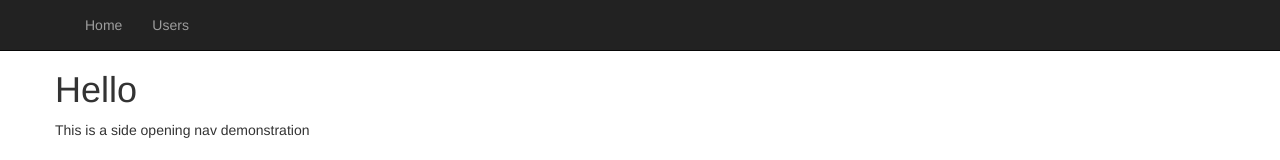
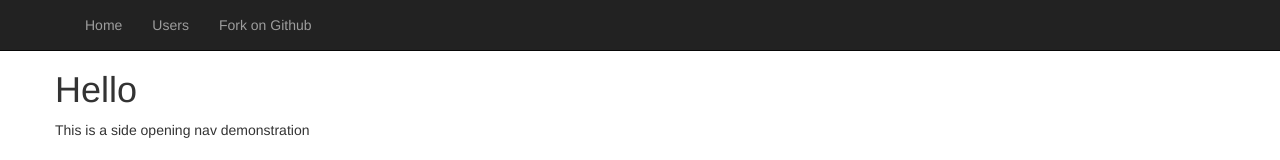
Before and after one commit to colelawrence/Side-drawer, a plain HTML site: page index.html in a window 1280 px wide. Shown: the top 160 px of the page. Drawn offline with nearby package versions, Linux system fonts and the light colour scheme.

Commit message:
Add fork link

```diff
--- a/index.html
+++ b/index.html
@@ -54,6 +54,7 @@
             <ul class="nav navbar-nav">
               <li><a href="#Home">Home</a></li>
               <li><a href="#users">Users</a></li>
+              <li><a href="https://github.com/ZombieHippie/Side-drawer/tree/master">Fork on Github</a></li>
             </ul>
           </nav>
         </div>
```
